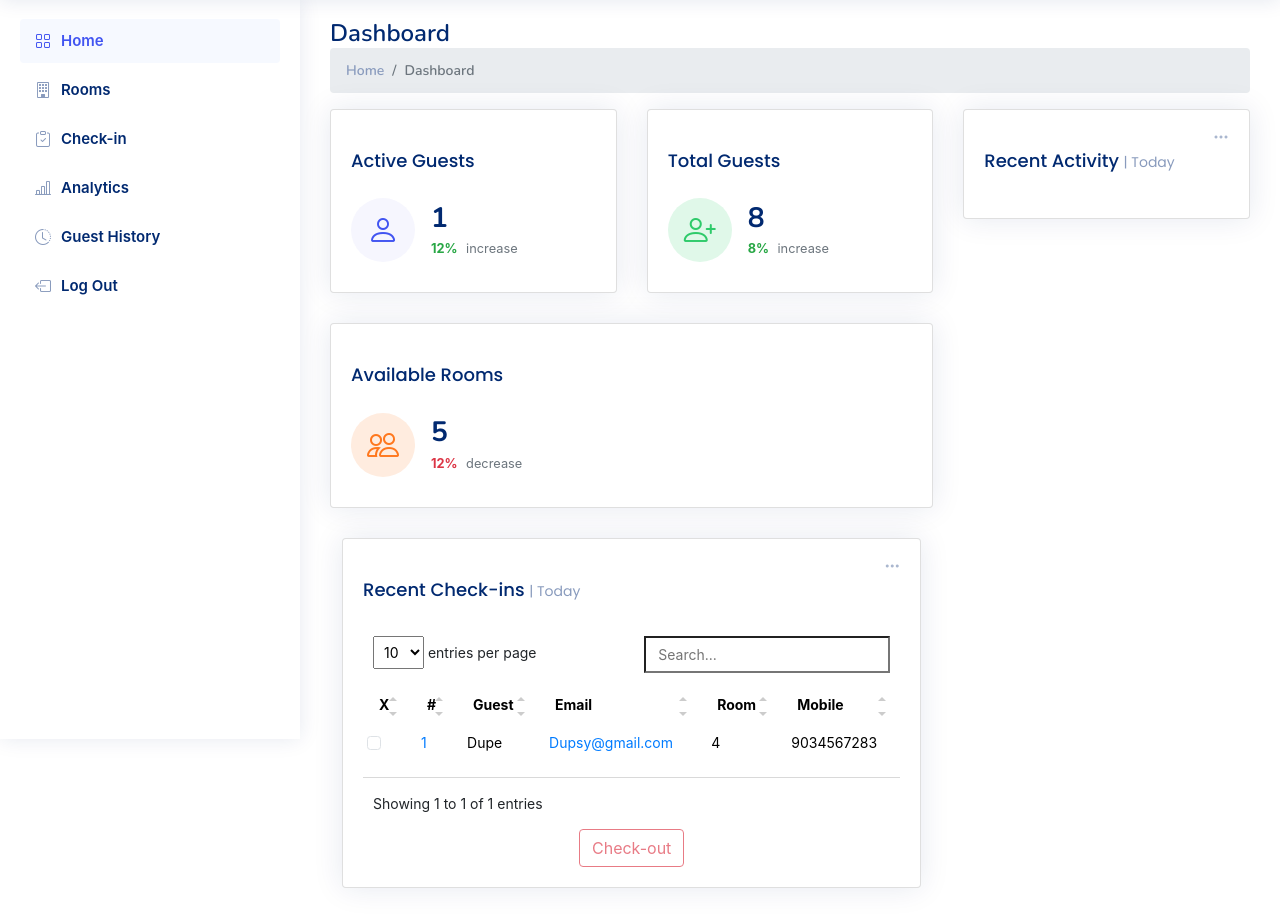
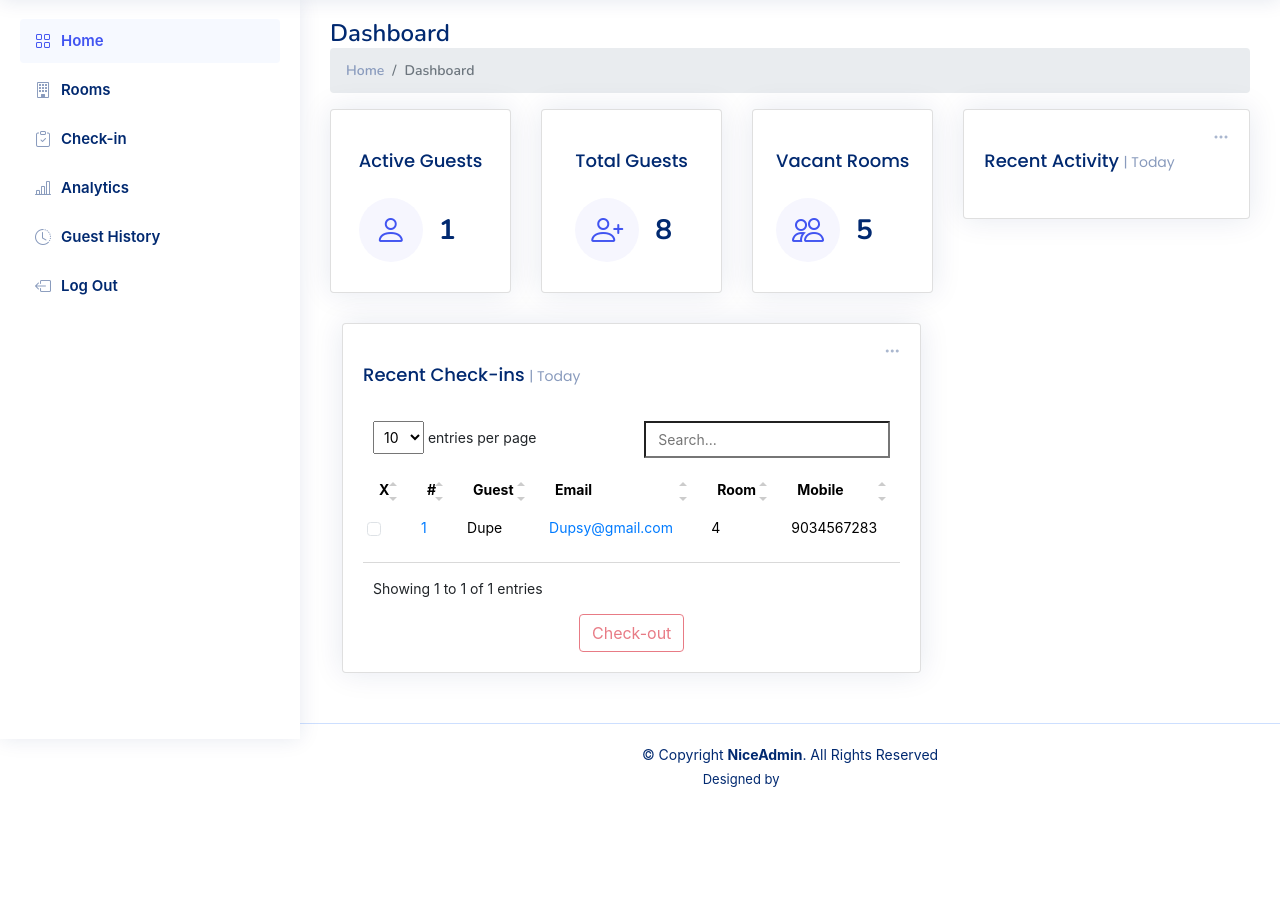
Before and after one commit to isaacenobun/Lodge, a Django app: page / in a window 1280 px wide. Shown: the part 61-978 px from the top of the page. After the commit the page ends 848 px from the top, so only its background shows below. Run offline with Django 4.2, Linux system fonts and the light colour scheme; a user stored in the database is signed in; data comes from the database, SQL or seed files in the repository; some libraries are stand-ins or nearby versions.

Commit message:
fixed index

```diff
--- a/Lodge/LodgeApp/templates/index.html
+++ b/Lodge/LodgeApp/templates/index.html
@@ -28,8 +28,8 @@
           <div class="col-lg-8">
             <div class="row">
               <!-- Guest Card -->
-              <div class="col-xxl-4 col-md-6">
-                <div class="card info-card sales-card">
+              <div class="col-xxl-4 col-xl-4">
+                <div class="card info-card sales-card align-items-center justify-content-center">
 
                   <div class="card-body">
                     <h5 class="card-title">Active Guests</h5>
@@ -42,8 +42,6 @@
                       </div>
                       <div class="ps-3">
                         <h6>{{active_guests | length}}</h6>
-                        <span class="text-success small pt-1 fw-bold">12%</span>
-                        <span class="text-muted small pt-2 ps-1">increase</span>
                       </div>
                     </div>
                   </div>
@@ -52,8 +50,8 @@
               <!-- End Sales Card -->
 
               <!-- Visitor Card -->
-              <div class="col-xxl-4 col-md-6">
-                <div class="card info-card revenue-card">
+              <div class="col-xxl-4 col-xl-4">
+                <div class="card info-card sales-card align-items-center justify-content-center">
 
 
                   <div class="card-body">
@@ -69,8 +67,6 @@
                       </div>
                       <div class="ps-3">
                         <h6>{{total_guests}}</h6>
-                        <span class="text-success small pt-1 fw-bold">8%</span>
-                        <span class="text-muted small pt-2 ps-1">increase</span>
                       </div>
                     </div>
                   </div>
@@ -79,13 +75,13 @@
               <!-- End Visitor Card -->
 
               <!-- Customers Card -->
-              <div class="col-xxl-4 col-xl-12">
-                <div class="card info-card customers-card">
+              <div class="col-xxl-4 col-xl-4">
+                <div class="card info-card sales-card align-items-center justify-content-center">
 
 
                   <div class="card-body">
                     <h5 class="card-title">
-                       Available Rooms
+                       Vacant Rooms
                     </h5>
 
                     <div class="d-flex align-items-center">
@@ -96,8 +92,6 @@
                       </div>
                       <div class="ps-3">
                         <h6>{{available_rooms}}</h6>
-                        <span class="text-danger small pt-1 fw-bold">12%</span>
-                        <span class="text-muted small pt-2 ps-1">decrease</span>
                       </div>
                     </div>
                   </div>
```
